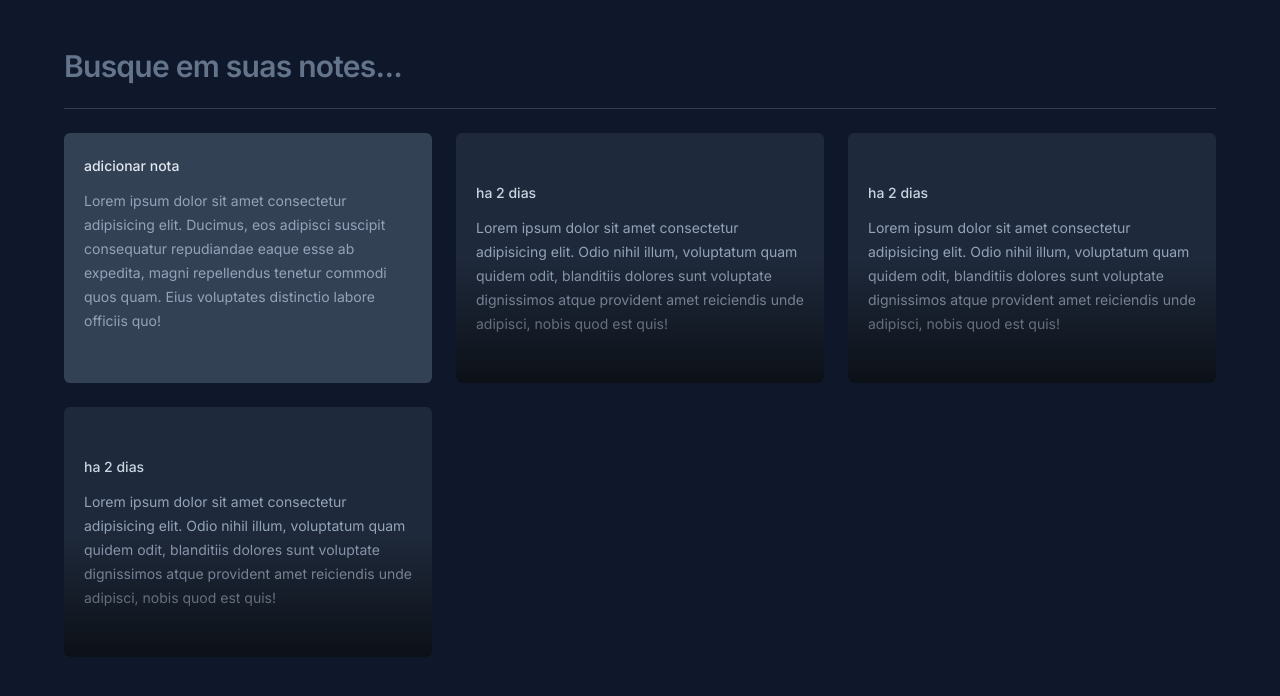
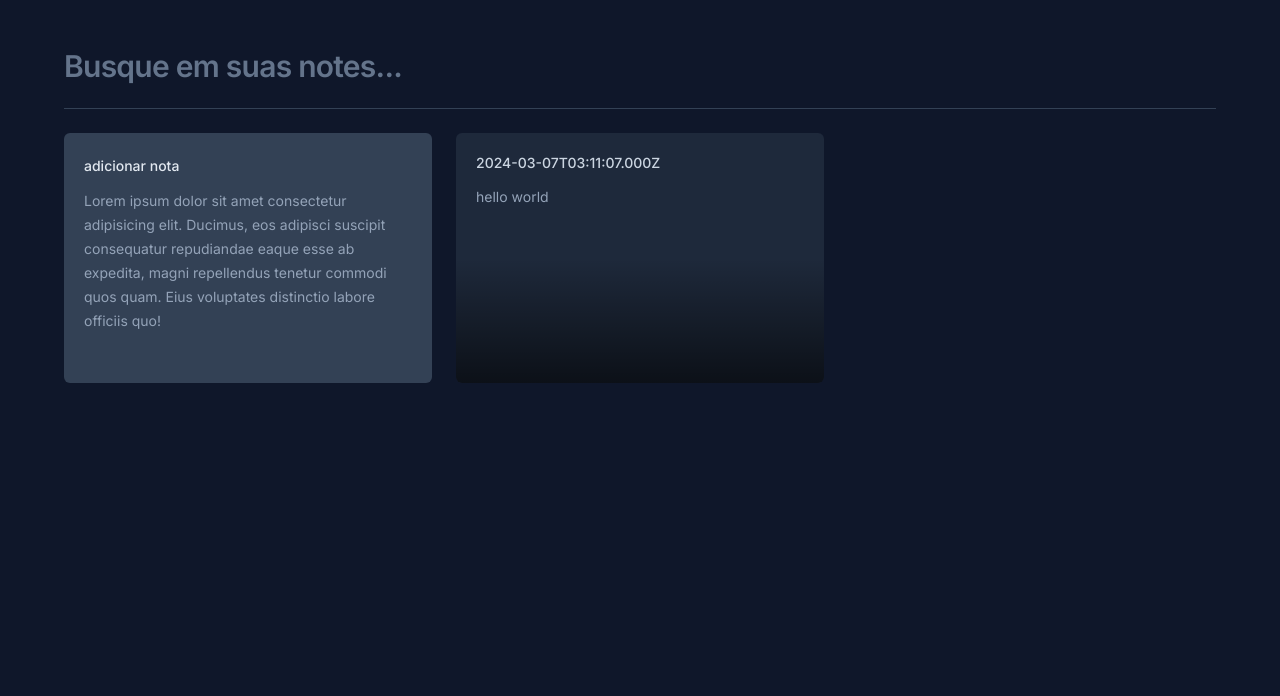
Before and after one commit to paulocod/Notes, a React (Vite) app: page / in a window 1280 px wide. Shown: the top 696 px of the page. Built offline with nearby package versions, Linux system fonts and the light colour scheme.

Commit message:
create props for notecard

```diff
--- a/src/app.tsx
+++ b/src/app.tsx
@@ -1,5 +1,10 @@
 import { NewNoteCard } from "./components/newNoteCard";
 import { NoteCard } from "./components/noteCard";
+
+const note = {
+  date: new Date(),
+  content: 'hello world'
+}
 
 export function App() {
   return (
@@ -16,9 +21,7 @@
 
       <div className="grid grid-cols-3 gap-6 auto-rows-[250px]">
         <NewNoteCard />
-        <NoteCard />
-        <NoteCard />
-        <NoteCard />
+        <NoteCard note={note} />
       </div>
     </div>
   )
--- a/src/components/noteCard.tsx
+++ b/src/components/noteCard.tsx
@@ -1,13 +1,20 @@
-export function NoteCard() {
+interface NoteCardProps {
+    note: {
+        date: Date
+        content: string
+    }
+}
+
+export function NoteCard({ note }: NoteCardProps) {
     return (
-        <button className="rounded-md text-left bg-slate-800 p-5 space-y-3 overflow-hidden relative outline-none hover:ring-2 hover:ring-slate-600 focus-visible:right-2 focus-visible:ring-lime-400">
+        <button className="rounded-md text-left flex flex-col bg-slate-800 p-5 gap-3 overflow-hidden relative outline-none hover:ring-2 hover:ring-slate-600 focus-visible:right-2 focus-visible:ring-lime-400">
             <span
                 className="text-sm font-medium text-slate-300">
-                ha 2 dias
+                {note.date.toISOString()}
             </span>
             <p
                 className="text-sm leading-6 text-slate-400">
-                Lorem ipsum dolor sit amet consectetur adipisicing elit. Odio nihil illum, voluptatum quam quidem odit, blanditiis dolores sunt voluptate dignissimos atque provident amet reiciendis unde adipisci, nobis quod est quis!
+                {note.content}
             </p>
             <div className="absolute bottom-0 left-0 right-0 h-1/2 bg-gradient-to-t from-black/60 to-black/0 pointer-events-none" />
         </button>
```
